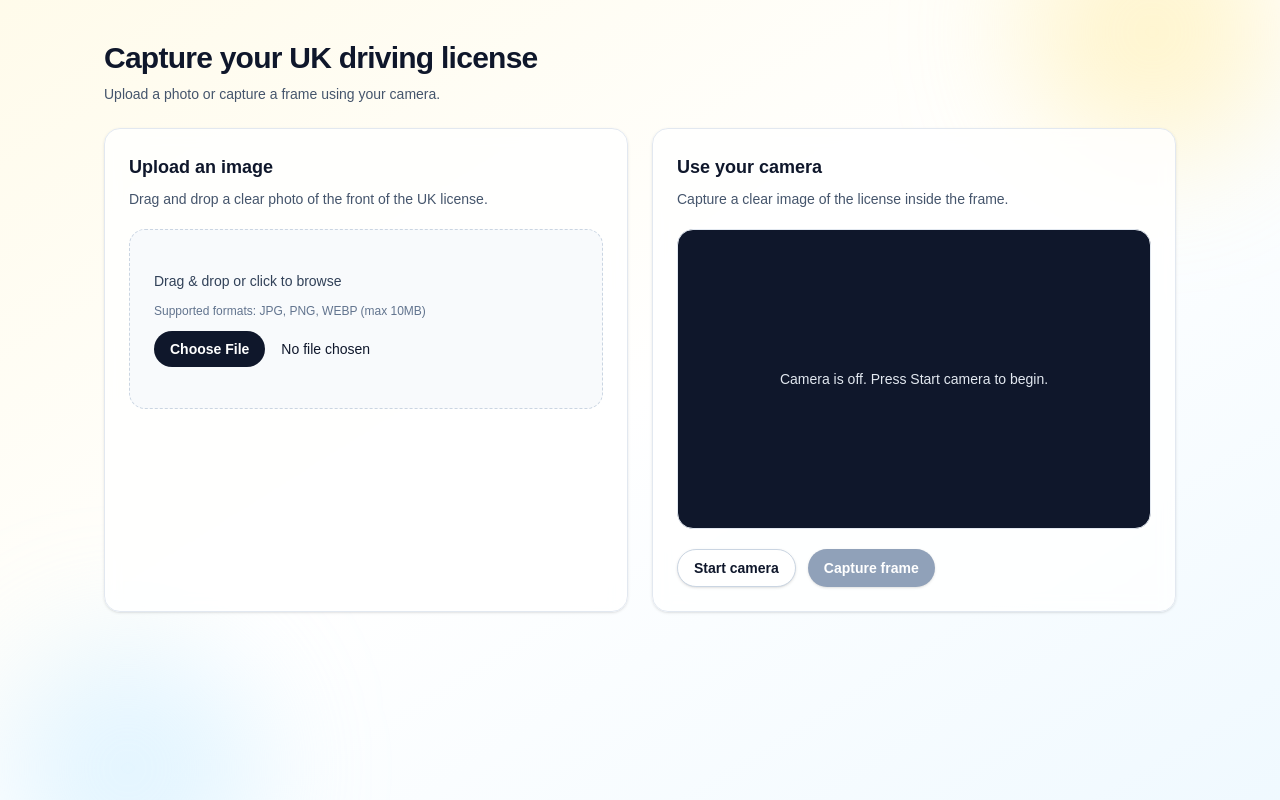
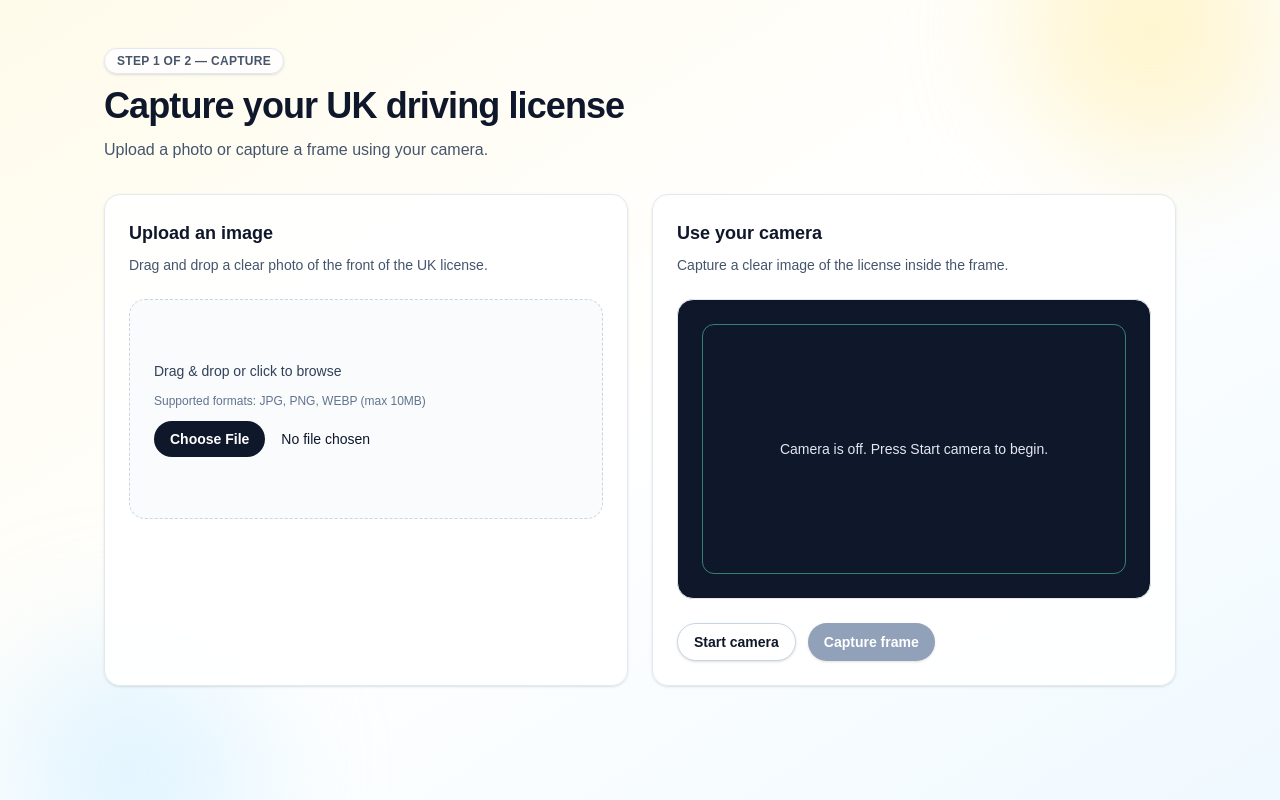
Before and after one commit to ManuBerea/driver-license-scanner, a Next.js app in the folder web/: page / in a window 1280 px wide. Built offline with nearby package versions, Linux system fonts and the light colour scheme; no server answers.

Commit message:
Improve UI

```diff
--- a/web/src/components/CameraPanel.tsx
+++ b/web/src/components/CameraPanel.tsx
@@ -25,7 +25,7 @@ export function CameraPanel({
                             }: CameraPanelProps) {
     return (
         <section
-            className="flex h-full flex-col gap-5 rounded-2xl border border-slate-200 bg-white/80 p-6 shadow-sm backdrop-blur">
+            className="flex h-full flex-col gap-6 rounded-2xl border border-slate-200 bg-white/90 p-6 shadow-sm backdrop-blur">
             <div className="flex flex-col gap-2">
                 <h2 className="text-lg font-semibold text-slate-900">Use your camera</h2>
                 <p className="text-sm text-slate-600">
@@ -33,7 +33,7 @@ export function CameraPanel({
                 </p>
             </div>
 
-            <div className="relative w-full overflow-hidden rounded-2xl border border-slate-200 bg-slate-900">
+            <div className="relative w-full overflow-hidden rounded-2xl border border-slate-200 bg-slate-900 shadow-inner">
                 <div className="relative w-full" style={{aspectRatio: UK_LICENSE_ASPECT_RATIO}}>
                     <video
                         ref={videoRef}
@@ -43,6 +43,7 @@ export function CameraPanel({
                         playsInline
                         muted
                     />
+                    <div className="pointer-events-none absolute inset-6 rounded-xl border border-emerald-300/50" />
                     {!isCameraActive && (
                         <div
                             className="absolute inset-0 grid place-items-center px-6 text-center text-sm text-slate-200">
@@ -57,7 +58,7 @@ export function CameraPanel({
             <div className="flex flex-wrap gap-3">
                 <button
                     type="button"
-                    className="rounded-full border border-slate-300 bg-white px-4 py-2 text-sm font-semibold text-slate-900 shadow-sm transition hover:bg-slate-50 disabled:cursor-not-allowed disabled:opacity-60"
+                    className="rounded-full border border-slate-300 bg-white px-4 py-2 text-sm font-semibold text-slate-900 shadow-sm transition hover:bg-slate-50 focus-visible:outline-none focus-visible:ring-2 focus-visible:ring-slate-300 disabled:cursor-not-allowed disabled:opacity-60"
                     onClick={onStartStop}
                     disabled={isStartingCamera}
                 >
@@ -66,7 +67,7 @@ export function CameraPanel({
 
                 <button
                     type="button"
-                    className="rounded-full bg-slate-900 px-4 py-2 text-sm font-semibold text-white shadow-sm transition hover:bg-slate-800 disabled:cursor-not-allowed disabled:bg-slate-400"
+                    className="rounded-full bg-slate-900 px-4 py-2 text-sm font-semibold text-white shadow-sm transition hover:bg-slate-800 focus-visible:outline-none focus-visible:ring-2 focus-visible:ring-slate-400 disabled:cursor-not-allowed disabled:bg-slate-400"
                     onClick={onCapture}
                     disabled={!isCameraActive || !isVideoReady || isStartingCamera}
                 >
--- a/web/src/components/CaptureScreen.tsx
+++ b/web/src/components/CaptureScreen.tsx
@@ -203,6 +203,8 @@ export default function CaptureScreen() {
         }
     };
 
+    const stepLabel = flowStep === "capture" ? "Step 1 of 2 — Capture" : "Step 2 of 2 — Preview";
+
     return (
         <div
             className="relative min-h-screen overflow-hidden bg-gradient-to-br from-amber-50 via-white to-sky-50 text-slate-900">
@@ -211,18 +213,21 @@ export default function CaptureScreen() {
             <div
                 className="pointer-events-none absolute -bottom-24 left-0 h-64 w-64 rounded-full bg-sky-200/40 blur-3xl"/>
 
-            <main className="mx-auto flex w-full max-w-6xl flex-col gap-6 px-4 py-10 md:px-10">
-                <header className="flex flex-col gap-2">
-                    <h1 className="text-3xl font-bold tracking-tight text-slate-900">
+            <main className="mx-auto flex w-full max-w-6xl flex-col gap-8 px-4 py-12 md:px-10">
+                <header className="flex flex-col gap-3">
+                    <span className="w-fit rounded-full border border-slate-200 bg-white/80 px-3 py-1 text-xs font-semibold uppercase tracking-wide text-slate-600 shadow-sm">
+                        {stepLabel}
+                    </span>
+                    <h1 className="text-3xl font-bold tracking-tight text-slate-900 md:text-4xl">
                         Capture your UK driving license
                     </h1>
-                    <p className="max-w-2xl text-sm text-slate-600">
+                    <p className="max-w-2xl text-sm text-slate-600 md:text-base">
                         Upload a photo or capture a frame using your camera.
                     </p>
                 </header>
 
                 {error && (
-                    <div className="rounded-2xl border border-rose-200 bg-rose-50 px-5 py-4 text-sm text-rose-900">
+                    <div className="rounded-2xl border border-rose-200 bg-rose-50 px-5 py-4 text-sm text-rose-900 shadow-sm">
                         {error}
                     </div>
                 )}
--- a/web/src/components/UploadPanel.tsx
+++ b/web/src/components/UploadPanel.tsx
@@ -41,7 +41,7 @@ export function UploadPanel({
     };
 
     return (
-        <section className="flex h-full flex-col gap-5 rounded-2xl border border-slate-200 bg-white/80 p-6 shadow-sm backdrop-blur">
+        <section className="flex h-full flex-col gap-6 rounded-2xl border border-slate-200 bg-white/90 p-6 shadow-sm backdrop-blur">
             <div className="flex flex-col gap-2">
                 <h2 className="text-lg font-semibold text-slate-900">Upload an image</h2>
                 <p className="text-sm text-slate-600">
@@ -50,10 +50,10 @@ export function UploadPanel({
             </div>
 
             <label
-                className={`flex min-h-[180px] cursor-pointer flex-col justify-center gap-3 rounded-2xl border border-dashed px-6 py-6 transition ${
+                className={`group flex min-h-[220px] cursor-pointer flex-col justify-center gap-3 rounded-2xl border border-dashed px-6 py-6 transition-all ${
                     isDragging
-                        ? "border-emerald-400 bg-emerald-50"
-                        : "border-slate-300 bg-slate-50 hover:border-slate-400"
+                        ? "border-emerald-400 bg-emerald-50 shadow-sm"
+                        : "border-slate-300 bg-slate-50/80 hover:border-slate-400 hover:bg-white"
                 }`}
                 onDragOver={handleDragOver}
                 onDragLeave={handleDragLeave}
@@ -69,13 +69,13 @@ export function UploadPanel({
                     ref={inputRef}
                     type="file"
                     accept="image/jpeg,image/png,image/webp,.jpg,.jpeg,.png,.webp"
-                    className="text-sm file:mr-4 file:rounded-full file:border-0 file:bg-slate-900 file:px-4 file:py-2 file:text-sm file:font-semibold file:text-white hover:file:bg-slate-800"
+                    className="text-sm file:mr-4 file:rounded-full file:border-0 file:bg-slate-900 file:px-4 file:py-2 file:text-sm file:font-semibold file:text-white transition hover:file:bg-slate-800 focus-visible:outline-none focus-visible:ring-2 focus-visible:ring-slate-400 focus-visible:ring-offset-2"
                     onChange={onFileChange}
                 />
             </label>
 
             {selectedImage ? (
-                <div className="rounded-xl border border-emerald-200 bg-emerald-50 px-4 py-3 text-sm text-emerald-900">
+                <div className="rounded-xl border border-emerald-200 bg-emerald-50 px-4 py-3 text-sm text-emerald-900 shadow-sm">
                     <div className="flex items-start justify-between gap-3">
                         <div>
                             <div className="font-semibold">Selected image</div>
@@ -86,7 +86,7 @@ export function UploadPanel({
 
                         <button
                             type="button"
-                            className="rounded-full border border-emerald-300 bg-white px-3 py-1 text-xs font-semibold text-emerald-900 shadow-sm transition hover:bg-emerald-100"
+                            className="rounded-full border border-emerald-300 bg-white px-3 py-1 text-xs font-semibold text-emerald-900 shadow-sm transition hover:bg-emerald-100 focus-visible:outline-none focus-visible:ring-2 focus-visible:ring-emerald-300"
                             onClick={onClearSelection}
                         >
                             Clear
```
Also changed, not shown: web/src/components/PreviewPanel.tsx (+43 -18 lines).
